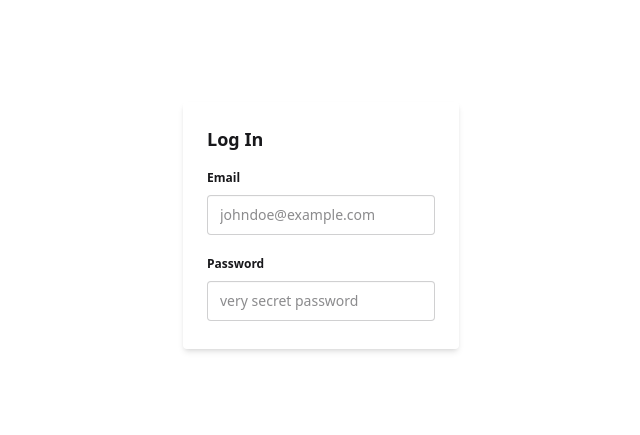
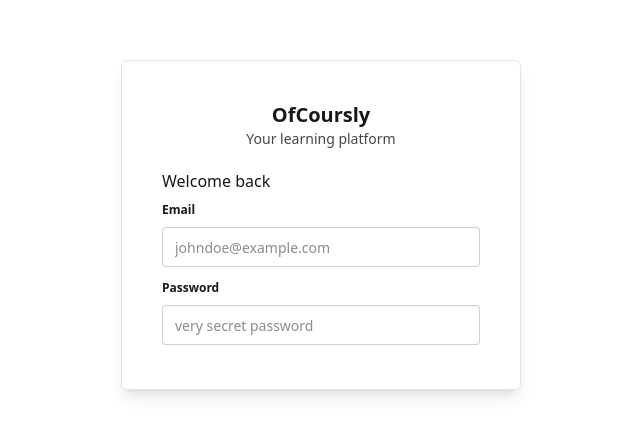
Before and after one commit to robbertpopa/itec-web-2025, a Next.js app: page /login in a window 1280 px wide. Shown: the part 175-610 px from the top of the page, without its empty margins (319-959 px from the left). Built offline with nearby package versions, Linux system fonts and the light colour scheme.

Commit message:
Update login page

```diff
--- a/src/app/(authentication)/layout.tsx
+++ b/src/app/(authentication)/layout.tsx
@@ -4,7 +4,7 @@ export default function DashboardLayout({
   children: React.ReactNode
 }) {
   return (
-      <div className="size-full flex justify-center items-center">
+      <div className="size-full flex justify-center items-center box-border p-4">
         {children}
       </div>
   )
--- a/src/app/(authentication)/login/page.tsx
+++ b/src/app/(authentication)/login/page.tsx
@@ -1,10 +1,17 @@
 export default async function Page() {
     return (
-        <form className="card bg-primary-500 shadow-md rounded-sm">
-            <div className="card-body">
-                <h2 className="card-title">
-                    Log In
+        <form className="shadow-lg rounded-md border border-neutral/10 p-10 w-full max-w-100">
+            <div className="text-center mb-5">
+                <h2 className="text-xl font-semibold">
+                    OfCoursly
                 </h2>
+                <h3 className="text-sm font-thin opacity-80">
+                    Your learning platform
+                </h3>
+            </div>
+            <h3 className="">
+                Welcome back
+            </h3>
             <fieldset className="fieldset">
                 <legend className="fieldset-legend">Email</legend>
                 <input type="text" className="input" placeholder="johndoe@example.com" />
@@ -13,7 +20,6 @@ export default async function Page() {
                 <legend className="fieldset-legend">Password</legend>
                 <input type="text" className="input" placeholder="very secret password" />
             </fieldset>
-            </div>
         </form>
     )
 }
--- a/src/app/layout.tsx
+++ b/src/app/layout.tsx
@@ -6,10 +6,10 @@ export default function Layout({
   children: React.ReactNode
 }) {
   return (
-    <html lang="en">
+    <html lang="en" data-theme="light">
     <head>
         <meta name="viewport" content="width=device-width, initial-scale=1.0" />
-        <title>OfCoursely</title>
+        <title>OfCoursly</title>
     </head>
     <body className="h-svh overflow-hidden">
         {children}
```
Lines whose indentation alone changed are shown as unchanged.
